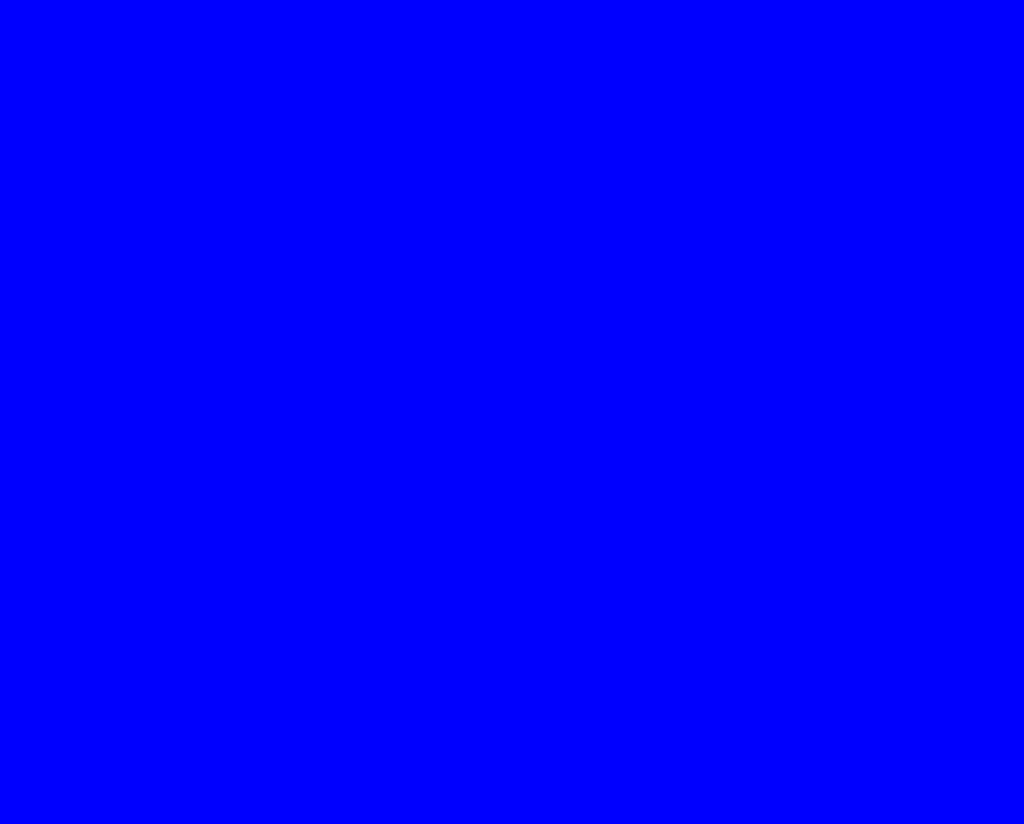
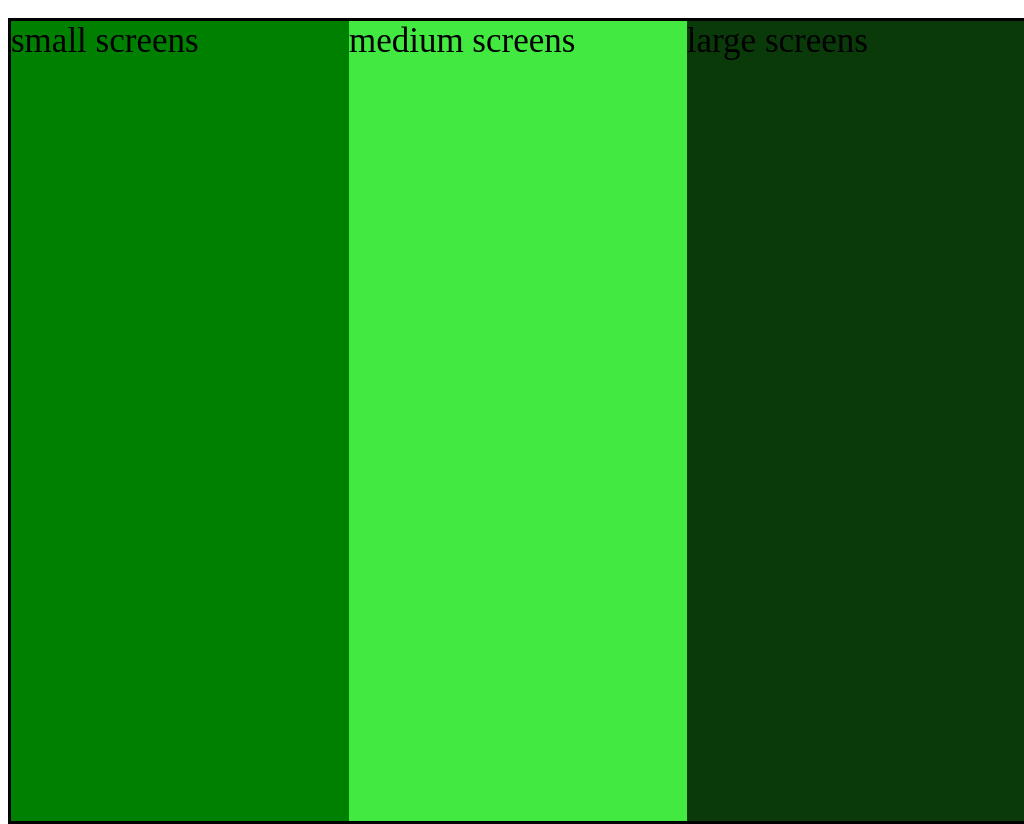
Before and after one commit to Florianbracke/css-media-query, a plain HTML site: page index.html in a window 1024 px wide. Before the commit the page ends 800 px from the top, so only its background shows below. Drawn offline with Linux system fonts and the light colour scheme.

Commit message:
first commit

```diff
--- a/index.html
+++ b/index.html
@@ -5,6 +5,7 @@
     <title>CSS media query</title>
 </head>
 
+<!--
 <body>
 <div id="small">
     <p title= "content for smartphones">ssss</p>
@@ -17,4 +18,25 @@
     <p title= "content for masterracers with large screens">llll</p>
 </div>
 
+
+ .container {
+            height: 1000px;
+            width: 100%;
+            margin: 10px auto;
+            position: relative;
+            display: flex;
+            flex-direction: row;
+            border-style: solid;
+
+
+
+
+-->
+
+<div class="container">
+    <div class="block block1">small  screens</div>
+    <div class="block block2">medium screens</div>
+    <div class="block block3">large  screens</div>
+  </div>
+
 </body>
--- a/style.css
+++ b/style.css
@@ -1,25 +1,60 @@
+
+.block {
+}
 
 
-@media (max-width: 480px) {
+
+ @media (max-width: 480px) {             /* SMALL */
     body {
-        background-color: red;
+        background-color: brown;
         font-size: 10px;
     }
+
     #medium {
         display: none;
       }
     #large {
         display: none;
     }
-    #m {display: none;
+    #m {
+        display: none;
     }
-    #l {display: none;
+    #l {
+        display: none;
     }
+    .container {
+        height: 100%;
+        width: 100%;
+        margin: 10px auto;
+        position: absolute;
+        display: flex;
+        flex-direction: column;
+        border-style: solid;
+    }
+    .block1 {
+        background:rgb(230, 230, 122);
+        height: 100%;
+        width: 33%;
+        display: block;
+    }
+    .block2 {
+        background: rgb(145, 145, 22);
+        height: 100%;
+        width: 33%;
+        display: block;
+    }
+    .block3 {
+        background: yellow;
+        height: 100%;
+        width: 33%;
+        display: block;
+    }
+
 }
 
-@media (min-width: 480px) and (max-width: 1024px) {
+
+@media (min-width: 480px) and (max-width: 1024px) {      /* MEDIUM */
     body {
-        background-color: green;
         font-size: 20px;
     }
     #small {
@@ -32,11 +67,47 @@
     }
     #s {display: none;
     }
+    .container {
+        height: 100%;
+        width: 100%;
+        margin: 10px auto;
+        position: relative;
+        display: flex;
+        flex-wrap: wrap;
+        flex-direction: row;
+        border-style: solid;
+    }
+    .block1 {
+        background: rgb(252, 166, 8);
+        height: 100%;
+        width: 66%;
+        position: relative;
+        border: 1px;
+        border-color:black;
+    }
+    .block2 {
+        background: rgb(247, 203, 123);
+        height: 100%;
+        width: 34%;
+        position:relative;
+        flex-wrap: wrap;
+        border: 1px;
+        border-color:black;
+    }
+    .block3 {`
+        background: rgb(134, 95, 21);
+        height: 100%;
+        width: 100%;
+        position:relative;
+        flex-wrap: wrap;
+        border: 1px;
+        border-color:black;
+}
 }
 
-@media (min-width: 1024px) {
+@media (min-width: 1024px) {                /* LARGE*/
     body {
-        background-color: blue;
+        background-color: white;
         font-size: 35px;
     }
     #medium {
@@ -49,4 +120,31 @@
     }
     #s {display: none;
     }
+    .container {
+        height: 100%;
+        width: 100%;
+        margin: 10px auto;
+        position: absolute;
+        display: flex;
+        flex-direction: row;
+        border-style: solid;
+    }
+    .block1 {
+        background: green;
+        height: 100%;
+        width: 33%;
+        display: flex;
+    }
+    .block2 {
+        background: rgb(65, 233, 65);
+        height: 100%;
+        width: 33%;
+        display: flex;
+    }
+    .block3 {
+        background: rgb(10, 58, 10);
+        height: 100%;
+        width: 33%;
+        display: flex;
 }
+}
```
